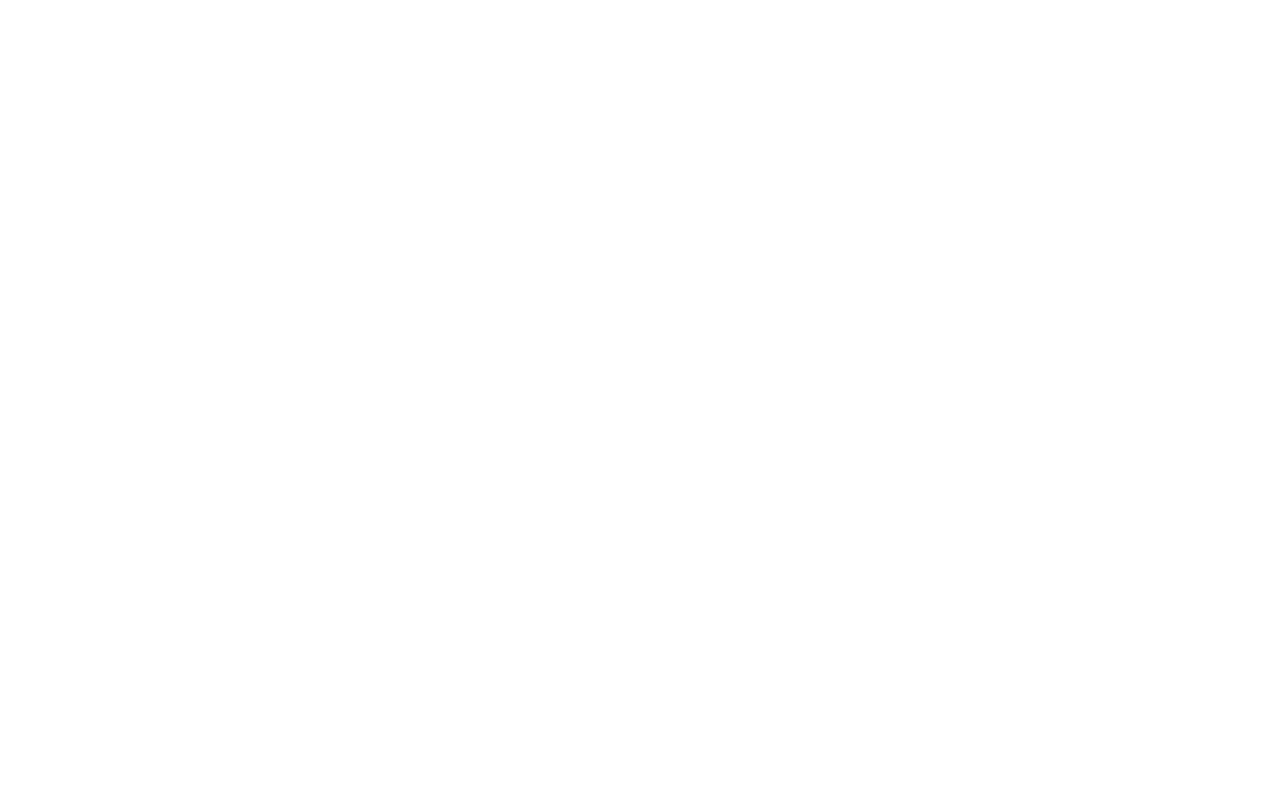
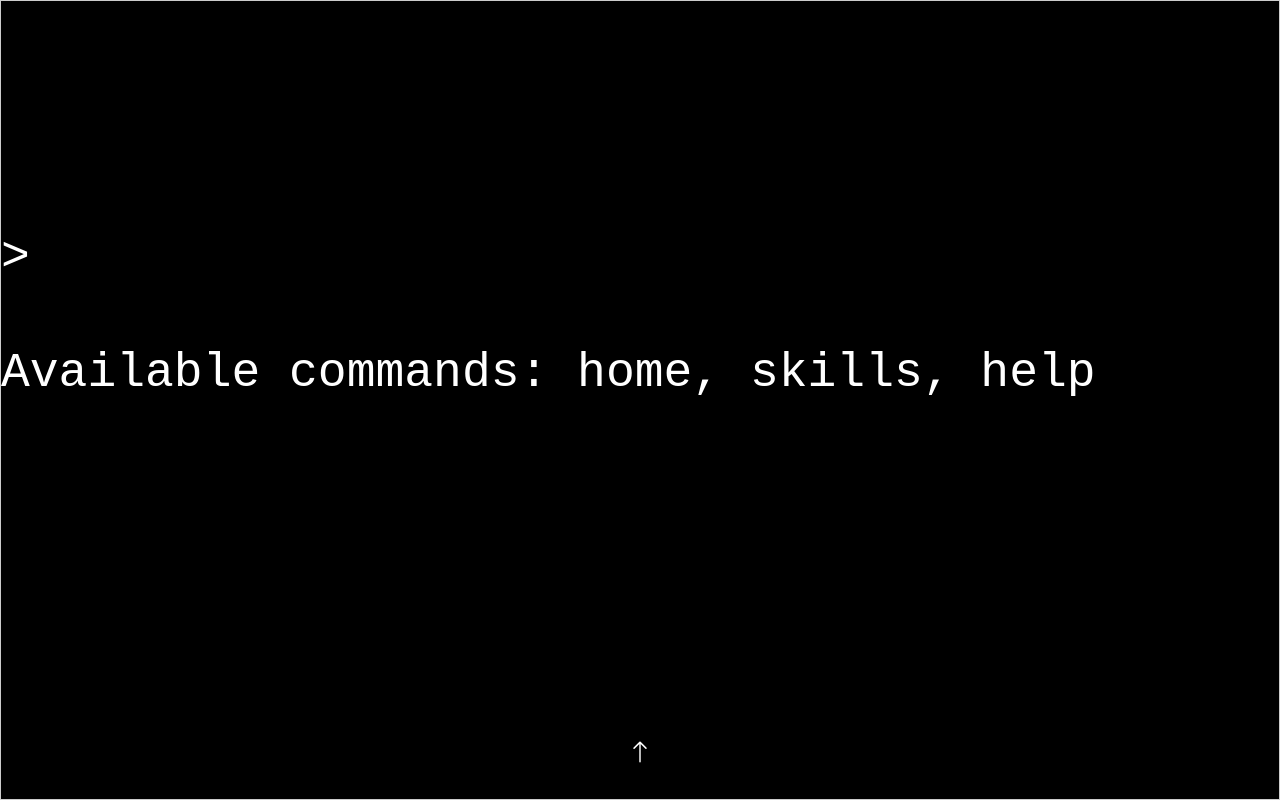
Before and after one commit to Sri2k/SriSaiPortfolio, an Angular app: page /command-prompt in a window 1280 px wide. Before the commit this address led to /. Built offline with nearby package versions, Linux system fonts and the light colour scheme.

Commit message:
arrow compoennt added throughout out all pages, added logic to persist across all

```diff
--- a/src/app/app-routing.module.ts
+++ b/src/app/app-routing.module.ts
@@ -2,11 +2,13 @@
 import { RouterModule, Routes } from '@angular/router';
 import { HomeComponent } from './components/home/home.component';
 import { SkillsComponent } from './components/skills/skills.component';
+import { CommandPromptComponent } from './components/command-prompt/command-prompt.component';
 
 const routes: Routes = [
   {path:'',redirectTo:'home', pathMatch:'full'},
   {path:'home',component:HomeComponent},
-  {path:'skills',component:SkillsComponent}
+  {path:'skills',component:SkillsComponent},
+  { path: 'command-prompt', component: CommandPromptComponent },
 ];
 
 @NgModule({
--- a/src/app/app.component.html
+++ b/src/app/app.component.html
@@ -1 +1,2 @@
 <router-outlet></router-outlet>
+<app-arrow></app-arrow>
--- a/src/app/app.module.ts
+++ b/src/app/app.module.ts
@@ -7,13 +7,15 @@
 import { CommandPromptComponent } from './components/command-prompt/command-prompt.component';
 import { FormsModule } from '@angular/forms';
 import { SkillsComponent } from './components/skills/skills.component';
+import { ArrowComponent } from './components/arrow/arrow.component';
 
 @NgModule({
   declarations: [
     AppComponent,
     HomeComponent,
     CommandPromptComponent,
-    SkillsComponent
+    SkillsComponent,
+    ArrowComponent
   ],
   imports: [
     BrowserModule,
--- /dev/null
+++ b/src/app/components/arrow/arrow.component.html
@@ -0,0 +1,8 @@
+<div class="arrow-container">
+    <button (click)="toggleCommandPrompt()" class="arrow-button">
+      <span class="arrow-icon bi bi-arrow-up"></span>
+    </button>
+  </div>
+
+  <!-- Conditionally render the CommandPromptComponent -->
+  <app-command-prompt *ngIf="isCommandPromptOpen"></app-command-prompt>
--- /dev/null
+++ b/src/app/components/arrow/arrow.component.scss
@@ -0,0 +1,19 @@
+.arrow-container {
+    position: fixed;
+    bottom: 20px;
+    left: 50%;
+    transform: translateX(-50%);
+    z-index: 1000;
+  }
+
+  .arrow-button {
+    background-color: black;
+    border: none;
+    border-radius: 50%;
+    padding: 10px;
+  }
+
+  .arrow-icon {
+    font-size: 24px;
+    color: white;
+  }
--- /dev/null
+++ b/src/app/components/arrow/arrow.component.ts
@@ -0,0 +1,19 @@
+import { Component, OnInit } from '@angular/core';
+import { Router } from '@angular/router';
+
+@Component({
+  selector: 'app-arrow',
+  templateUrl: './arrow.component.html',
+  styleUrls: ['./arrow.component.scss']
+})
+export class  ArrowComponent implements OnInit {
+  isCommandPromptOpen: boolean = false;
+
+  constructor() {}
+
+  ngOnInit(): void {}
+
+  toggleCommandPrompt() {
+    this.isCommandPromptOpen = !this.isCommandPromptOpen;
+  }
+}
--- a/src/app/components/command-prompt/command-prompt.component.html
+++ b/src/app/components/command-prompt/command-prompt.component.html
@@ -1,5 +1,11 @@
-<div class="terminal">
-    <pre class="output textboxid">{{ output }}</pre>
-    <span class="textboxid">></span><input class="input textboxid"[(ngModel)]="input" (keyup.enter)="handleCommand()" />
-    <div class="available-commands textboxid">Available commands: {{ availableCommands.join(', ') }}</div>
+
+  <div class="command-prompt-container" *ngIf="isOpen">
+    <!-- Close button -->
+    <button (click)="closeCommandPrompt()">Close</button>
+    <div class="terminal">
+      <pre class="output textboxid">{{ output }}</pre>
+      <span class="textboxid">></span><input class="input textboxid"[(ngModel)]="input" (keyup.enter)="handleCommand()" />
+      <div class="available-commands textboxid">Available commands: {{ availableCommands.join(', ') }}</div>
+    </div>
+
   </div>
--- a/src/app/components/command-prompt/command-prompt.component.ts
+++ b/src/app/components/command-prompt/command-prompt.component.ts
@@ -10,6 +10,7 @@
   input: string = '';
   output: string = '';
   availableCommands: string[] = ['home','skills', 'help'];
+  isOpen: boolean = true;
 
 constructor(private router:Router){}
 
@@ -21,10 +22,14 @@
     } else if (this.availableCommands.includes(command)) {
       this.output = `Redirecting to ${command} page...`;
       this.router.navigate([command]);
+      this.isOpen = false;
     } else {
       this.output = `Command not recognized: ${command}\nType 'help' for a list of commands.`;
     }
 
     this.input = '';
   }
+  closeCommandPrompt() {
+    this.isOpen = false; // Set isOpen to false to hide the component
+  }
 }
--- a/src/app/components/home/home.component.html
+++ b/src/app/components/home/home.component.html
@@ -1,9 +1,7 @@
 <div class="container-fluid">
-
-
-    <div class="background-image fade-out">
+    <div class="background-image">
         <img src="../../../assets/368759-PB2VRY-486.jpg" alt="Hero here">
     </div>
-    <app-command-prompt class="fade-in"></app-command-prompt>
+    <app-command-prompt class="fade-in" *ngIf="toShow"></app-command-prompt>
 
 </div>
--- a/src/app/components/home/home.component.scss
+++ b/src/app/components/home/home.component.scss
@@ -21,7 +21,7 @@
 
 /* Add this to your component's CSS file or a global stylesheet */
 .fade-out {
-    animation: fadeOut 3s forwards; /* 4-second animation */
+    animation: fadeOut 4s forwards; /* 4-second animation */
 }
 
 
--- a/src/app/components/home/home.component.ts
+++ b/src/app/components/home/home.component.ts
@@ -1,10 +1,14 @@
-import { Component } from '@angular/core';
+import { Component, OnInit } from '@angular/core';
 
 @Component({
   selector: 'app-home',
   templateUrl: './home.component.html',
   styleUrls: ['./home.component.scss']
 })
-export class HomeComponent {
+export class HomeComponent implements OnInit{
+  toShow= true;
+  ngOnInit(): void {
+    this.toShow = false
+  }
 
 }
```
Also changed, not shown: 1 other file (tests, documents, lock files or other folders).
